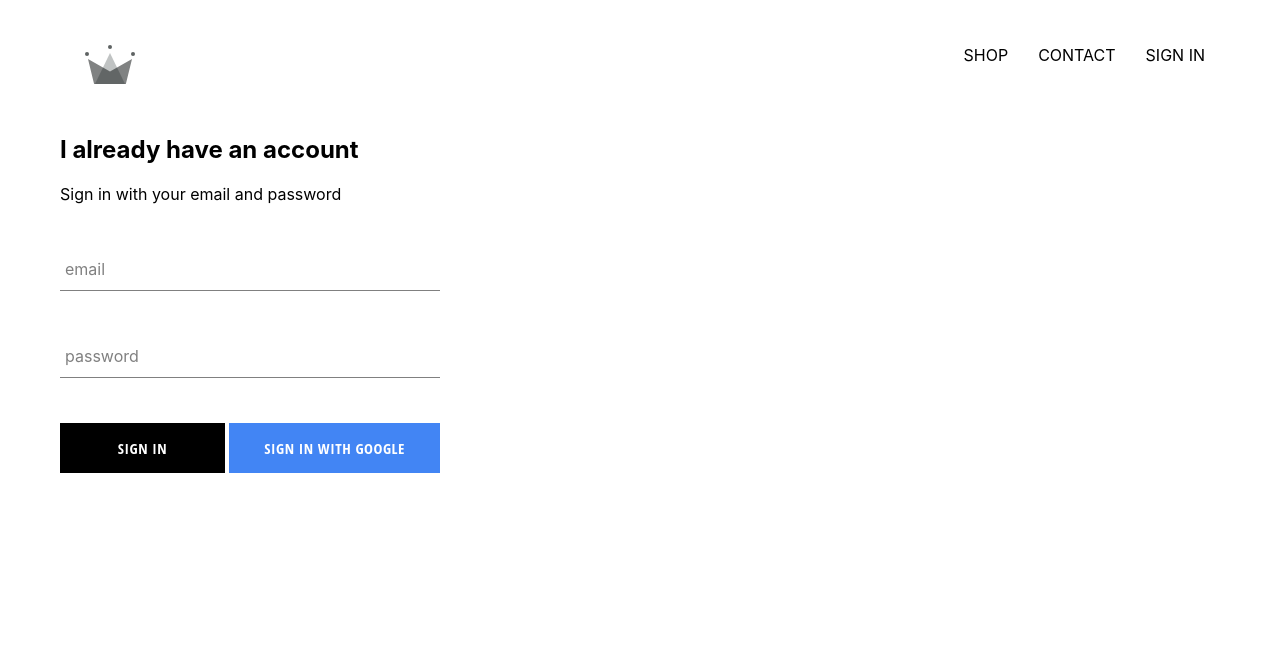
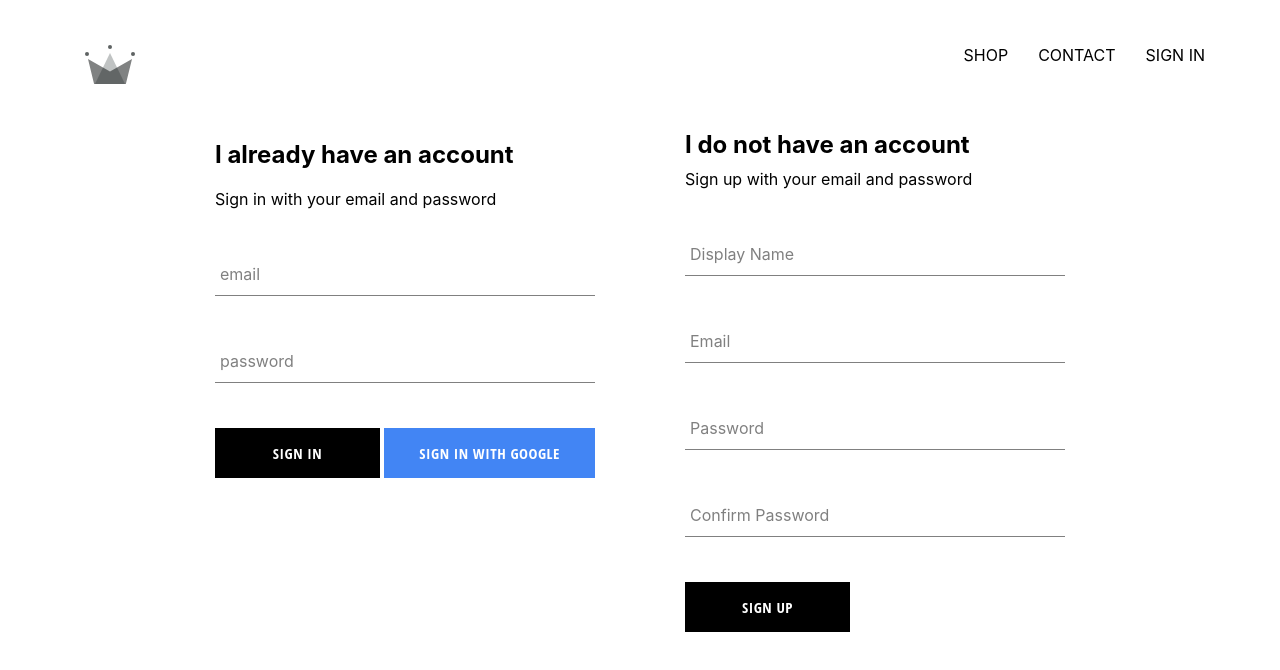
Before and after one commit to Evanmschultz/crwn-clothing, a React (Create React App) app: page /signin in a window 1280 px wide. Shown: the top 670 px of the page. Built offline with nearby package versions, Linux system fonts and the light colour scheme; no server answers.

Commit message:
implemented firebase utils, included ability to store authenticated users into our firestore database

```diff
--- a/src/App.js
+++ b/src/App.js
@@ -5,7 +5,7 @@
 import ShopPage from './pages/shop/shop.component';
 import SignInAndSignUpPage from './pages/sign-in-and-sign-up/sign-in-and-sign-up.component';
 import Header from './components/header/header.component';
-import { auth } from './firebase/firebase.utils';
+import { auth, createUserProfileDocument } from './firebase/firebase.utils';
 
 
 //Need class for firebase auth
@@ -22,10 +22,24 @@
 unsubscribeFromAuth = null
 
 componentDidMount() {
-  this.unsubscribeFromAuth = auth.onAuthStateChanged(user => {
-    this.setState({ currentUser: user });
+  this.unsubscribeFromAuth = auth.onAuthStateChanged(async userAuth => {
+    if (userAuth) {
+      const userRef = await createUserProfileDocument(userAuth);
 
-    console.log(user);
+      userRef.onSnapshot(snapShot => {
+        this.setState({
+          currentUser: {
+            id: snapShot.id,
+            ...snapShot.data()
+          }
+        });
+
+        console.log(this.state);
+      });
+    } else {
+
+      this.setState({ currentUser: userAuth });
+    }
   });
 }
 
@@ -39,8 +53,8 @@
         <Header currentUser={this.state.currentUser} />
           <Switch>
             <Route exact path='/' component={HomePage} />
-            <Route exact path='/shop' component={ShopPage} />
-            <Route exact path='/signin' component={SignInAndSignUpPage} />
+            <Route path='/shop' component={ShopPage} />
+            <Route path='/signin' component={SignInAndSignUpPage} />
           </Switch>
       </div>
     );
--- /dev/null
+++ b/src/components/sign-up/sign-up.component.jsx
@@ -0,0 +1,101 @@
+import React from 'react';
+import FormInput from '../form-input/form-input.component';
+import CustomButton from '../custom-button/custom-button.component';
+import { auth, createUserProfileDocument } from '../../firebase/firebase.utils';
+import './sign-up.styles.scss';
+
+
+class SignUp extends React.Component {
+    constructor(){
+        super();
+
+        this.state = {
+            displayName: '',
+            email: '',
+            password: '',
+            confirmPassword: ''
+        };
+    }
+
+    handleSubmit = async event => {
+        event.preventDefault();
+
+        const { displayName, email, password, confirmPassword } = this.state;
+
+        if (password !== confirmPassword) {
+            alert("passwords don't match");
+            return;
+        }
+
+        try {
+            const { user } = await auth.createUserWithEmailAndPassword(
+                email,
+                password
+            );
+
+            await createUserProfileDocument(user, {displayName});
+
+            this.setState({
+                displayName: '',
+                email: '',
+                password: '',
+                confirmPassword: ''
+            });
+        } catch (error) {
+            console.error(error);
+        }
+    };
+
+    handleChange = event => {
+        const { name, value } = event.target;
+
+        this.setState({ [name]: value });
+    }
+
+    render() {
+        const { displayName, email, password, confirmPassword } = this.state;
+        return(
+            <div className='sign-up'>
+                <h2 className='title'>I do not have an account</h2>
+                <span>Sign up with your email and password</span>
+                <form className='sign-up-form' onSubmit={this.handleSubmit}>
+                    <FormInput
+                    type='text'
+                    name='displayName'
+                    value={displayName}
+                    onChange={this.handleChange}
+                    label='Display Name'
+                    required
+                    />
+                     <FormInput
+                    type='email'
+                    name='email'
+                    value={email}
+                    onChange={this.handleChange}
+                    label='Email'
+                    required
+                    />
+                     <FormInput
+                    type='password'
+                    name='password'
+                    value={password}
+                    onChange={this.handleChange}
+                    label='Password'
+                    required
+                    />
+                     <FormInput
+                    type='password'
+                    name='confirmPassword'
+                    value={confirmPassword}
+                    onChange={this.handleChange}
+                    label='Confirm Password'
+                    required
+                    />
+                    <CustomButton type='submit'>SIGN UP</CustomButton>
+                </form>
+            </div>
+        );
+    }
+}
+
+export default SignUp;
--- /dev/null
+++ b/src/components/sign-up/sign-up.styles.scss
@@ -0,0 +1,9 @@
+.sign-up {
+    display: flex;
+    flex-direction: column;
+    width: 380px;
+
+    .title {
+      margin: 10px 0;
+    }
+  }
--- a/src/firebase/firebase.utils.js
+++ b/src/firebase/firebase.utils.js
@@ -13,6 +13,33 @@
   measurementId: "G-F4HQ300PVW"
 };
 
+export const createUserProfileDocument = async (userAuth, additionalData) => {
+  if (!userAuth) return;
+
+  const userRef = firestore.doc(`users/${userAuth.uid}`);
+
+  const snapShot = await userRef.get();
+
+  if (!snapShot.exists){
+    const { displayName, email } = userAuth;
+    const createdAt = new Date();
+
+    try {
+      await userRef.set({
+        displayName,
+        email,
+        createdAt,
+        ...additionalData
+      });
+    } catch (error) {
+      console.log('error creating user', error.message);
+    }
+  }
+
+  return userRef;
+};
+
+
 firebase.initializeApp(config);
 
 export const auth = firebase.auth();
--- a/src/pages/sign-in-and-sign-up/sign-in-and-sign-up.component.jsx
+++ b/src/pages/sign-in-and-sign-up/sign-in-and-sign-up.component.jsx
@@ -1,11 +1,13 @@
 import React from 'react';
-import SignIn from '../../components/sign-in/sign-in.components';
+import SignIn from '../../components/sign-in/sign-in.component';
+import SignUp from '../../components/sign-up/sign-up.component';
 import './sign-in-and-sign-up.styles.scss';
 
 
 const SignInAndSignUpPage = () => (
     <div className='sign-in-and-sign-up'>
         <SignIn />
+        <SignUp />
     </div>
 );
 
--- a/src/pages/sign-in-and-sign-up/sign-in-and-sign-up.styles.scss
+++ b/src/pages/sign-in-and-sign-up/sign-in-and-sign-up.styles.scss
@@ -0,0 +1,6 @@
+.sign-in-and-sign-up {
+    width: 850px;
+    display: flex;
+    justify-content: space-between;
+    margin: 30px auto;
+}
```
Also changed, not shown: src/components/sign-in/sign-in.component.jsx (renamed from src/components/sign-in/sign-in.components.jsx). Lines whose indentation alone changed are shown as unchanged.
